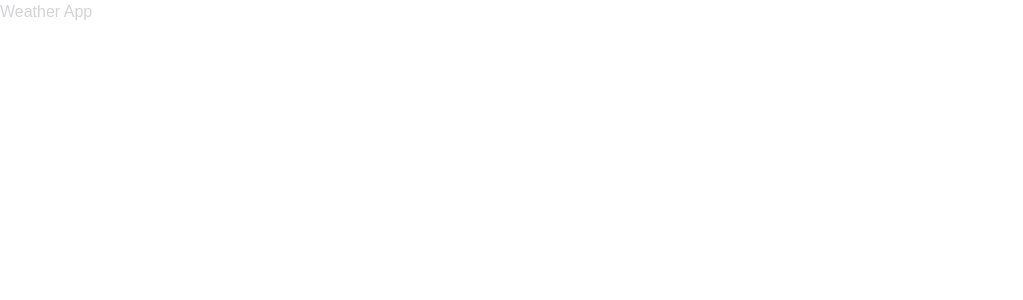
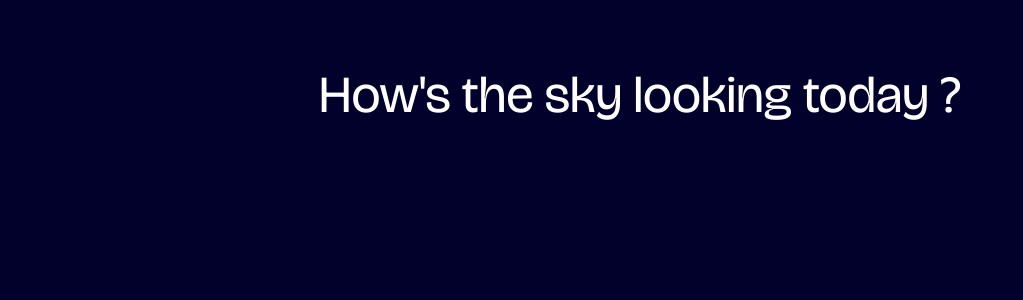
Before and after one commit to Maz-hub/weather-app-open-meteo, a React (Vite) app: page / in a window 1280 px wide. Shown: the top 300 px of the page, without its empty margins (0-1023 px from the left). Built offline with nearby package versions, Linux system fonts and the light colour scheme; a web font is replaced by a local one.

Commit message:
style: import Bricolage Grotesque from Google Fonts for headings

```diff
--- a/index.html
+++ b/index.html
@@ -1,13 +1,19 @@
 <!doctype html>
 <html lang="en">
+
 <head>
   <meta charset="UTF-8" />
   <link rel="icon" type="image/svg+xml" href="/vite.svg" />
+  <link rel="preconnect" href="https://fonts.googleapis.com">
+  <link rel="preconnect" href="https://fonts.gstatic.com" crossorigin>
+  <link href="https://fonts.googleapis.com/css2?family=Bricolage+Grotesque:opsz@12..96&display=swap" rel="stylesheet">
   <meta name="viewport" content="width=device-width, initial-scale=1.0" />
   <title>weather-app</title>
 </head>
+
 <body>
   <div id="root"></div>
   <script type="module" src="/src/main.jsx"></script>
 </body>
+
 </html>
--- a/src/App.jsx
+++ b/src/App.jsx
@@ -1,9 +1,12 @@
+import { useState, useEffect, useRef } from "react";
+
 const App = () => {
   return (
-    <div>
-      <h1 className="text-[var(--color-Neutral-200)]">Weather App</h1>
-
-    </div>
+    <section className="p-4">
+      <h1 className="text-preset-2 font-smooth text-[var(--color-Neutral-0)] text-center px-6 my-12">
+        How's the sky looking today ?
+      </h1>
+    </section>
   );
 };
 
--- /dev/null
+++ b/src/components/HeaderSearch.jsx
@@ -0,0 +1,5 @@
+const HeaderSearch = () => {
+  return <></>;
+};
+
+export default HeaderSearch;
--- a/src/index.css
+++ b/src/index.css
@@ -1,4 +1,5 @@
 @import "tailwindcss";
+
 
 /* ------------------------------------------------------------
    🎨 Theme tokens (Tailwind v4 @theme)
@@ -24,6 +25,12 @@
 
 
 }
+
+body {
+  background: var(--color-Neutral-900);
+}
+
+
 
 /* ------------------------------------------------------------
    🔠 Font imports
@@ -71,14 +78,7 @@
   font-display: swap;
 }
 
-/* Bricolage Grotesque (headings) */
-@font-face {
-  font-family: "Bricolage Grotesque";
-  src: url("./assets/fonts/BricolageGrotesque-Bold.ttf") format("truetype");
-  font-weight: 700;
-  font-style: normal;
-  font-display: swap;
-}
+
 
 /* ------------------------------------------------------------
    🧱 Text Presets (Tailwind v4 @utility)
@@ -98,6 +98,9 @@
   line-height: 120%;
   letter-spacing: 0;
   font-size: 52px;
+  font-optical-sizing: none;
+
+
 }
 
 @utility text-preset-3 {
```
Lines whose indentation alone changed are shown as unchanged.
